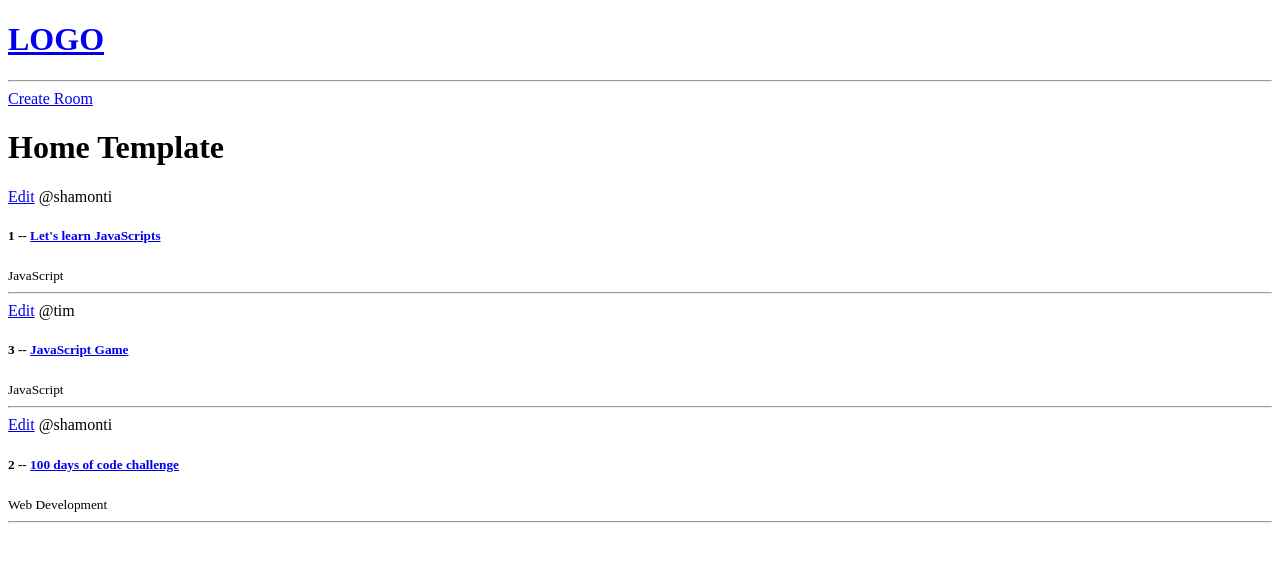
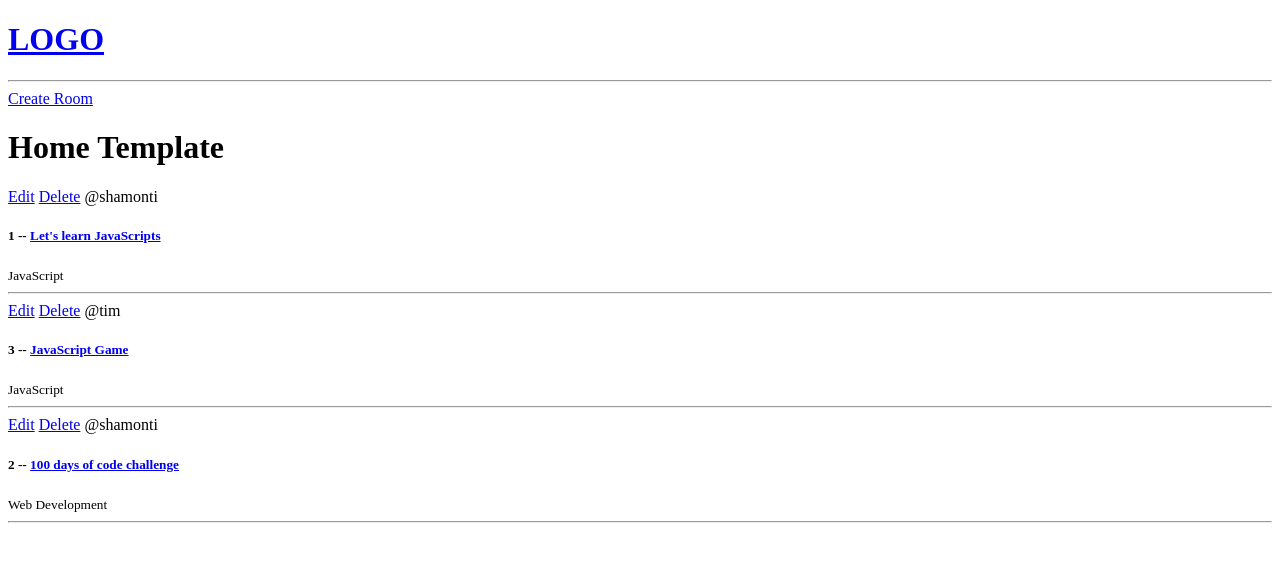
Before and after one commit to Shamonti/studybud, a Django app: page / in a window 1280 px wide. Shown: the top 562 px of the page. Run offline with Django 5.2, Linux system fonts and the light colour scheme; data comes from the database, SQL or seed files in the repository; both versions use the stored data as it was after the commit.

Commit message:
Added room deletion button

```diff
--- a/base/templates/base/home.html
+++ b/base/templates/base/home.html
@@ -3,6 +3,7 @@
 <h1>Home Template</h1>
 {% for room in rooms %}
 <a href="{% url 'update-room' room.id %}">Edit</a>
+<a href="{% url 'delete-room' room.id %}">Delete</a>
 <span>@{{room.host.username}}</span>
 <h5>{{room.id}} -- <a href="{% url 'room' room.id %}">{{room.name}}</a></h5>
 <small>{{room.topic.name}}</small>
--- a/base/urls.py
+++ b/base/urls.py
@@ -5,5 +5,6 @@ urlpatterns = [
     path('', views.home, name='home'),
     path('room/<str:pk>/', views.room, name='room'),
     path('create-room/', views.createRoom, name='create-room'),
-    path('update-room/<str:pk>/', views.updateRoom, name='update-room')
+    path('update-room/<str:pk>/', views.updateRoom, name='update-room'),
+    path('delete-room/<str:pk>/', views.deleteRoom, name='delete-room')
 ]
--- a/base/views.py
+++ b/base/views.py
@@ -42,3 +42,12 @@ def updateRoom(request, pk):
             return redirect('home')
     context = {'form': form}
     return render(request, 'base/room_form.html', context)
+
+def deleteRoom(request, pk):
+    room = Room.objects.get(id=pk)
+
+    if request.method == 'POST':
+        room.delete()
+        return redirect('home')
+
+    return render(request, 'base/delete.html', {'obj': room})
```
Also changed, not shown: base/templates/base/delete.html (added, +11 -0 lines), db.sqlite3.
